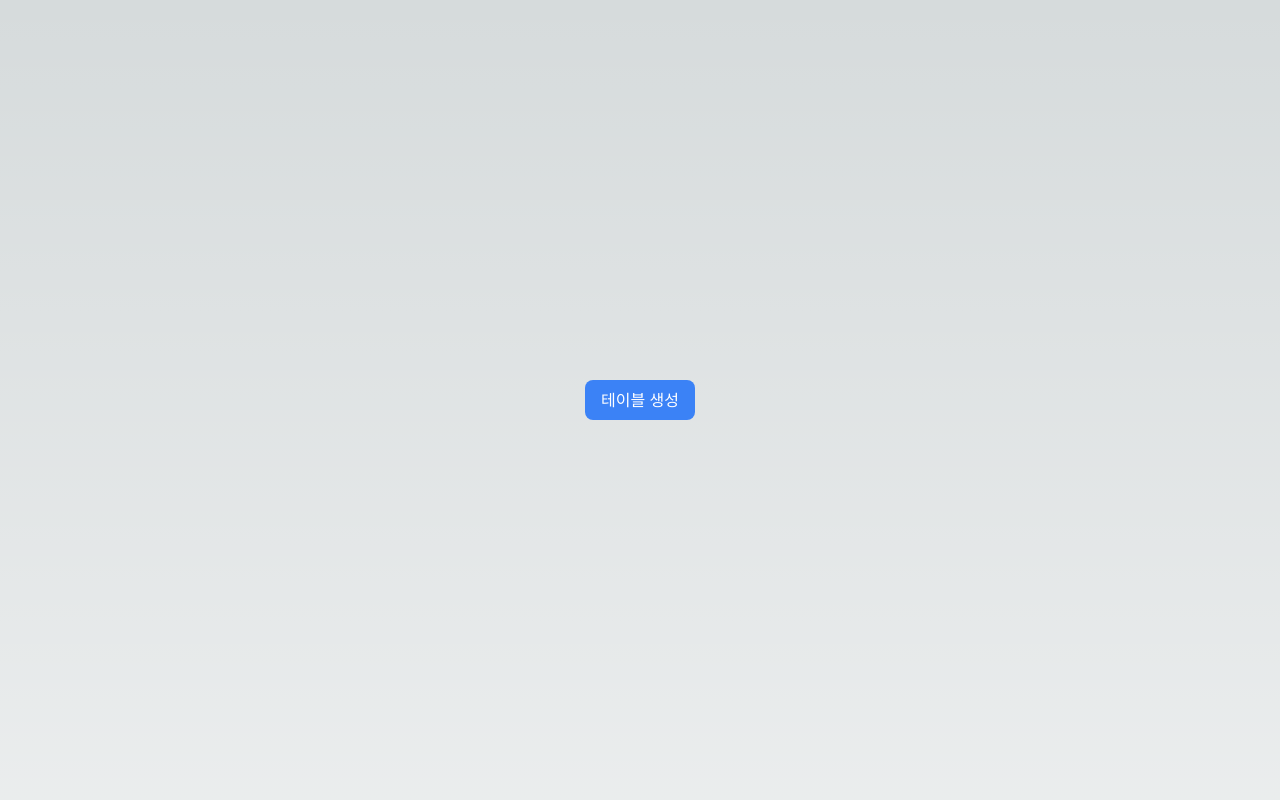
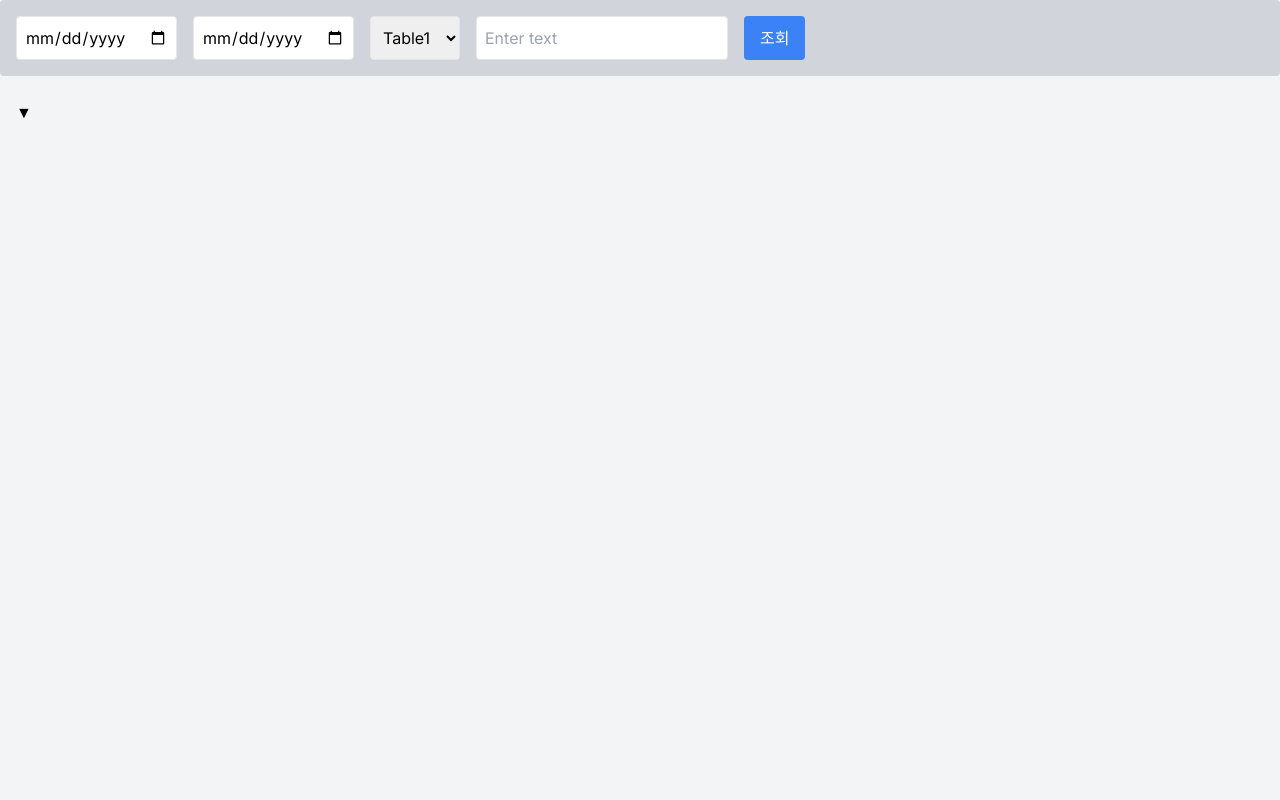
Before and after one commit to KDT-IaaS-Class-Two-Group/KDT-IaaS-2-ProjectA-1team, a Next.js app in the folder frontnext/: page / in a window 1280 px wide. Shown: the top 800 px of the page. Built offline with nearby package versions, Linux system fonts and the light colour scheme.

Commit message:
:egg: 정호연 : tab toggle 추가

```diff
--- a/frontnext/src/app/ui/RenderLoginFormSection.tsx
+++ b/frontnext/src/app/ui/RenderLoginFormSection.tsx
@@ -12,6 +12,7 @@ import { fetchData } from '../lib/fetchDataTest';
 
 // * 정호연이 작업한 모듈
 import TableModal from './modal/components/tableModal';
+import { TabToggle } from './toggle/tabToggle';
 
 const RenderLoginFormSection: React.FC = () => {
   const [id, setId] = useState('');
@@ -34,7 +35,7 @@ const RenderLoginFormSection: React.FC = () => {
 
   return (
     <div id="root">
-      <TableModal />
+      <TabToggle />
       <div className={styles.container}>
         {message === null ? (
           <Form
@@ -48,6 +49,7 @@ const RenderLoginFormSection: React.FC = () => {
           <Message message={message} isSuccess={isSuccess} />
         )}
       </div>
+      <TableModal />
     </div>
   );
 };
```
